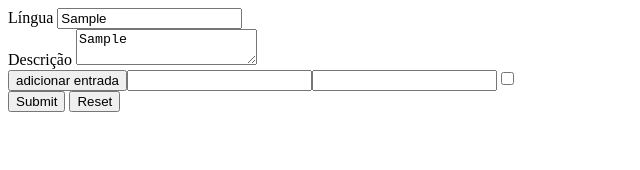
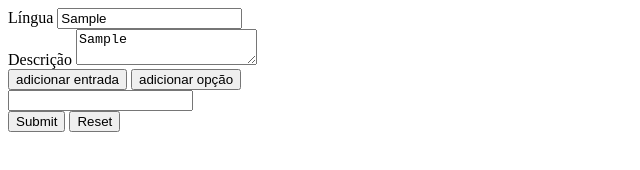
Before and after one commit to gil-cunha/PAPS, a plain HTML site: page index.html in a window 1280 px wide. Both pictures are taken after typing "Sample", "Sample" into the empty fields and a click on the button "adicionar entrada". Shown: the whole page, without its empty margins (0-640 px from the left). Drawn offline with Linux system fonts and the light colour scheme.

Commit message:
Activity form (v1)

```diff
--- a/index.html
+++ b/index.html
@@ -13,7 +13,8 @@
             <textarea id="description" name="description" required></textarea>
             <br />
             <input id="addEntry" type="button" value="adicionar entrada">
-            <br />
+            <input id="addOption" type="button" value="adicionar opção" disabled="true">
+            <div id="wrapper"></div>
             <input type="submit">
             <input type="reset">
         </form>
--- a/scripts/callbacks.js
+++ b/scripts/callbacks.js
@@ -1,39 +1,41 @@
 window.onload = function(){
-    let entryCounter = 0;
-    let optionsCounter = 0;
-    let addEntry = document.getElementById("addEntry")
+    const maximumNumberOfEntries = 5;
+    const maximumNumberOfoptions = 4;
+
+    let entryCounter = -1;
+    let optionsCounter = -1;
+    let maximumNumberOfOptionsEnteredSoFar = 0;
+
+    const wrapper = document.getElementById("wrapper")
+    const addEntry = document.getElementById("addEntry")
+    const addOption = document.getElementById("addOption")
 
     addEntry.onclick = function(){
+        ++entryCounter
+        optionsCounter = -1
         addNewEntry()
+        addOption.disabled = false;
+    }
+
+    addOption.onclick = function(){
+        ++optionsCounter
+        addNewOption()
     }
 
     function addNewEntry(){
         let newEntry = document.createElement("input")
-        let newEntryId = "newEntry" + entryCounter;
-        newEntry.id = newEntryId;
-        addEntry.after(newEntry);
-        newEntry = document.getElementById(newEntryId)
-        ++entryCounter
-        optionsCounter = 0
-        addNewOption(newEntry)
+        newEntry.id = "entry-" + entryCounter;
+        wrapper.appendChild(newEntry)
     }
 
-    function addNewOption(newEntry){
+    function addNewOption(){
         let newOption = document.createElement("input")
-        let newOptionId = "newOption" + optionsCounter;
-        newOption.id = newOptionId;
-        newEntry.after(newOption);
-        newOption = document.getElementById(newOptionId)
+        newOption.id = "option-" + entryCounter + "-" + optionsCounter;
+        wrapper.appendChild(newOption)
 
         let isCorrectAnswer = document.createElement("input")
+        isCorrectAnswer.id = "isCorrectAnswer-" + entryCounter + "-" + optionsCounter;
         isCorrectAnswer.type = "checkbox";
-        let isCorrectAnswerId = "isCorrectAnswer" + optionsCounter;
-        isCorrectAnswer.id = isCorrectAnswerId;
-        newOption.after(isCorrectAnswer);
-        isCorrectAnswer = document.getElementById(isCorrectAnswerId)
-
-        ++optionsCounter
+        wrapper.appendChild(isCorrectAnswer)
     }
-
-
 }
```
